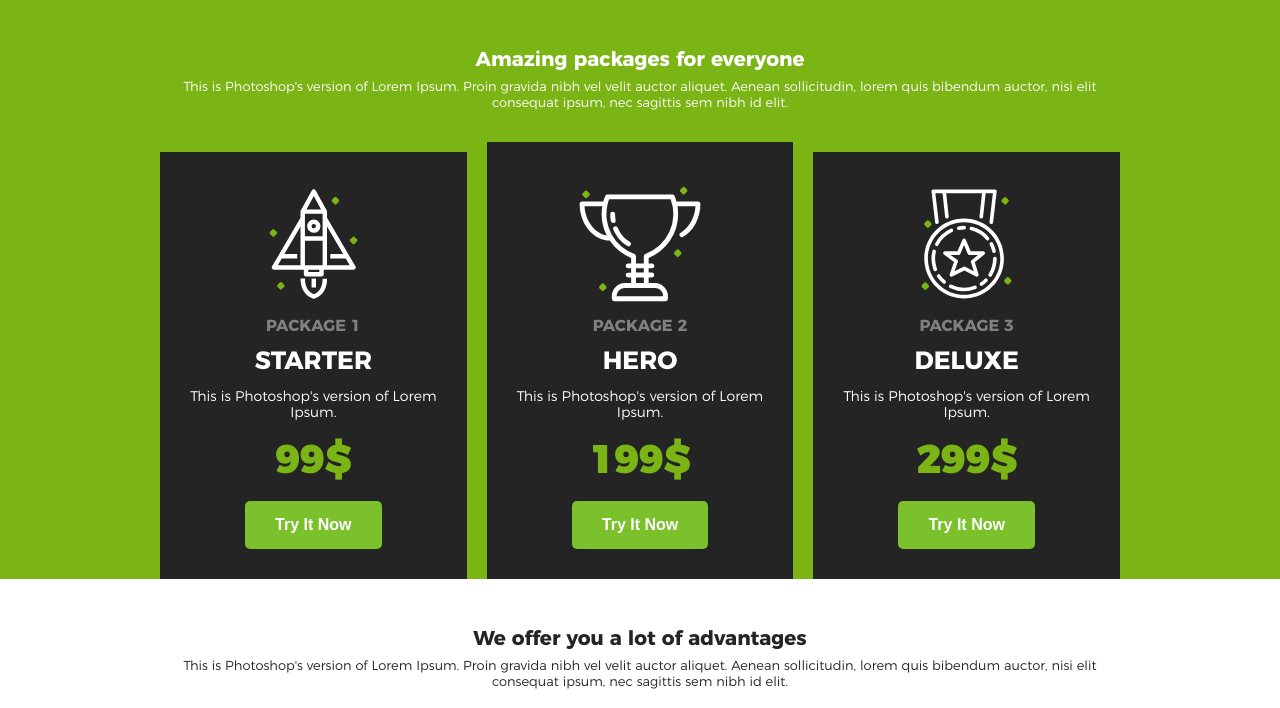
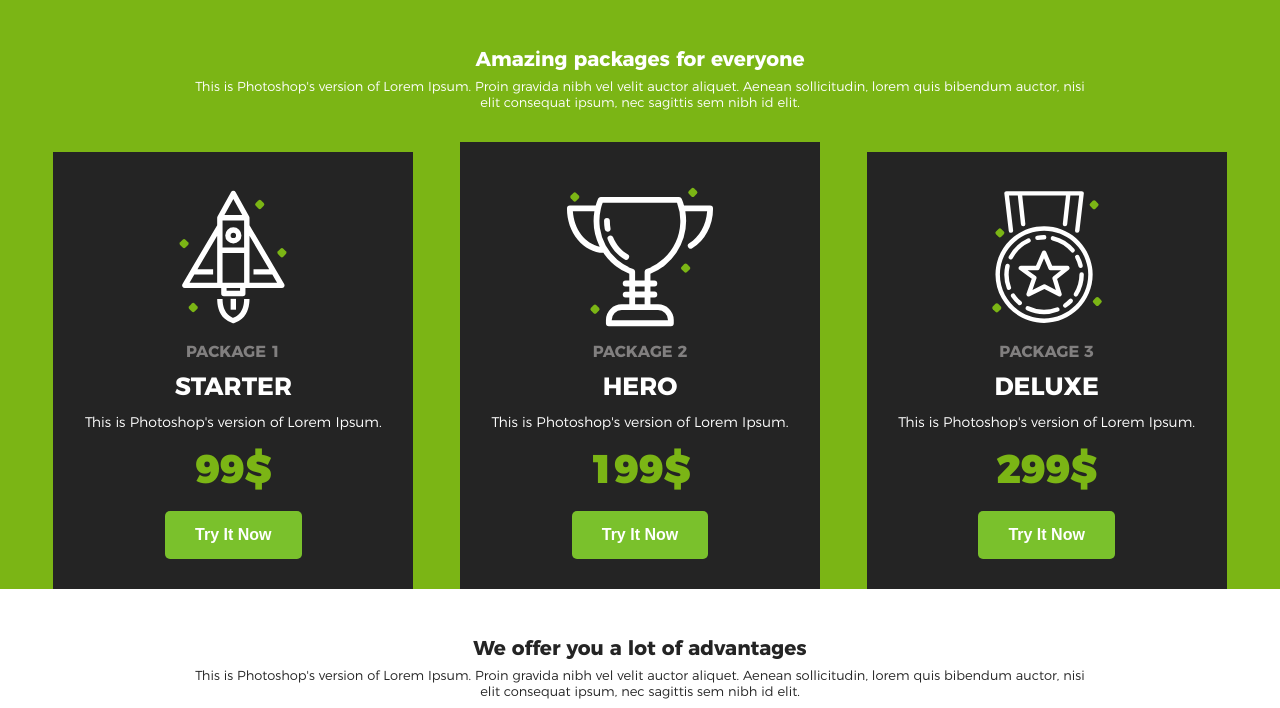
Before and after one commit to k-krusiec/layouts, a website: page layout004/app/index.html in a window 1280 px wide. Shown: the part 496-1204 px from the top of the page. Drawn offline with nearby package versions, Linux system fonts and the light colour scheme; files that its build step writes are made by us from their sources.

Commit message:
added media queries for 1280px

```diff
--- a/layout004/app/index.html
+++ b/layout004/app/index.html
@@ -13,7 +13,7 @@
 
     <header>
       <nav class="main-navigation" aria-label="main-navigation">
-        <ul class="hidden-x">
+        <ul>
           <li>
             <a href="#">About us</a>
           </li>
--- a/layout004/app/scss/partials/_mediaqueries.scss
+++ b/layout004/app/scss/partials/_mediaqueries.scss
@@ -294,6 +294,7 @@
 
   .overview-section {
     .overview-table {
+      overflow-x: visible;
       tr th {
         width: 200px;
       }
@@ -306,3 +307,30 @@
     }
   }
 }
+
+@media (min-width: 1028px) {
+  .main-width {
+    width: 1200px;
+    max-width: 100%;
+  }
+
+  .packages {
+    justify-content: space-around;
+  }
+
+  .packages-info,
+  .about-info,
+  .overview-info,
+  .clients-info {
+    margin: 0 auto;
+    width: 75%;
+  }
+
+  .package-item:nth-of-type(2) {
+    margin: 20px 0 0;
+  }
+
+  footer ul li a {
+    font-size: 1.5rem;
+  }
+}
```
